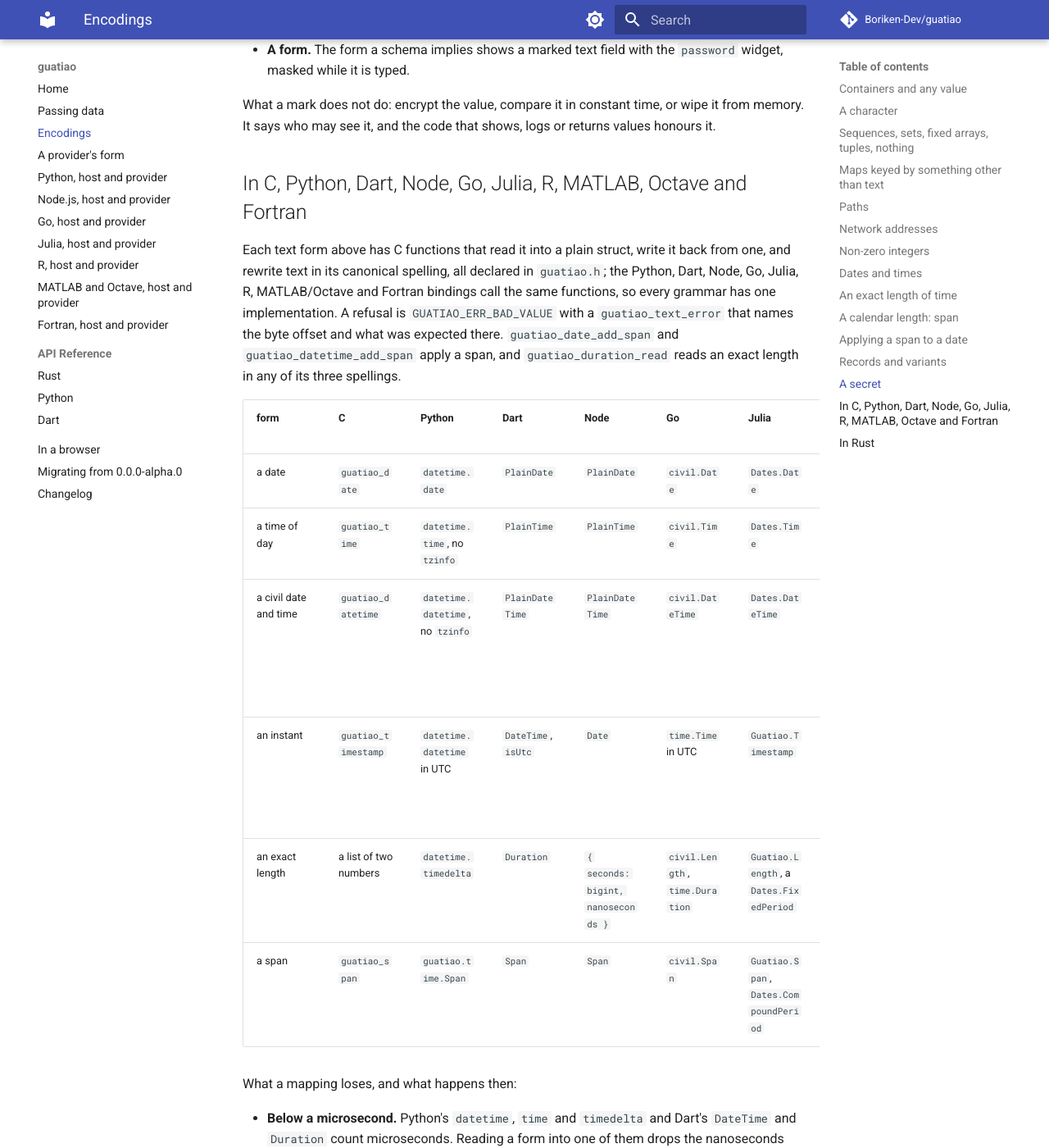
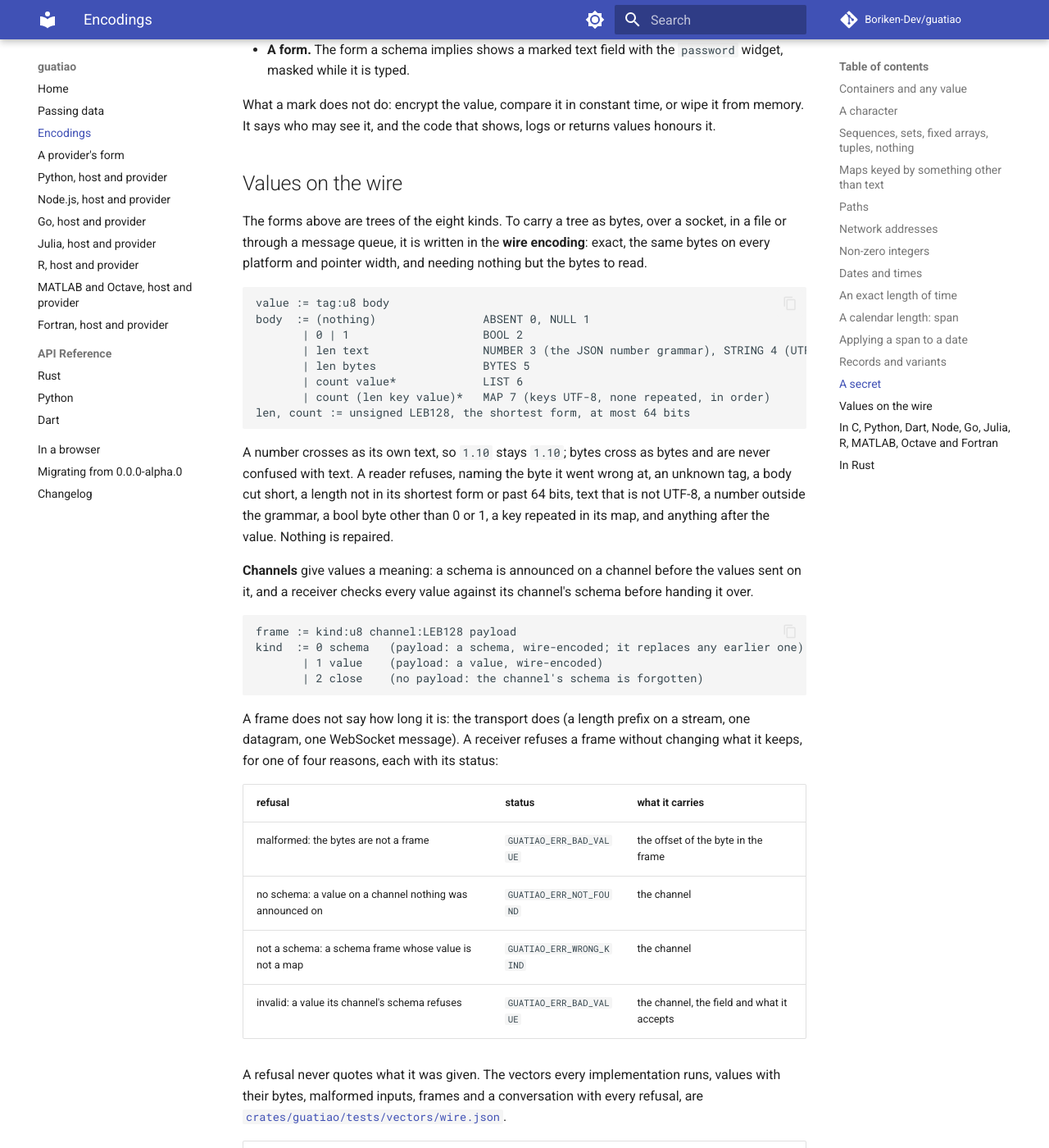
Before and after one commit to Boriken-Dev/guatiao, an MkDocs documentation site: the page built from docs/encodings.md, in a window 1280 px wide and 1400 px high, scrolled down 8553 px. Shown: the whole window at 82% size. Built offline with MkDocs 1.6.1 and Material for MkDocs 9.7.7, drawn with Linux system fonts in a browser that asks for light colours; comment, search, counter and statistics services are not loaded; some of the changed text lies outside the part shown.

Commit message:
docs: the wire encoding and channel frames beside the value encoding
The encodings page states the value grammar, the frame grammar, the
four refusals with their statuses, and each language's spelling of a
value as bytes, the frames and the receiver; the wasm page names the
channel functions the module exports. The changelog lists the bindings.

````diff
--- a/docs/encodings.md
+++ b/docs/encodings.md
@@ -378,6 +378,76 @@ What a mark does not do: encrypt the value, compare it in constant time,
 or wipe it from memory. It says who may see it, and the code that shows,
 logs or returns values honours it.
 
+## Values on the wire
+
+The forms above are trees of the eight kinds. To carry a tree as bytes,
+over a socket, in a file or through a message queue, it is written in
+the **wire encoding**: exact, the same bytes on every platform and
+pointer width, and needing nothing but the bytes to read.
+
+```text
+value := tag:u8 body
+body  := (nothing)                ABSENT 0, NULL 1
+       | 0 | 1                    BOOL 2
+       | len text                 NUMBER 3 (the JSON number grammar), STRING 4 (UTF-8)
+       | len bytes                BYTES 5
+       | count value*             LIST 6
+       | count (len key value)*   MAP 7 (keys UTF-8, none repeated, in order)
+len, count := unsigned LEB128, the shortest form, at most 64 bits
+```
+
+A number crosses as its own text, so `1.10` stays `1.10`; bytes cross
+as bytes and are never confused with text. A reader refuses, naming the
+byte it went wrong at, an unknown tag, a body cut short, a length not in
+its shortest form or past 64 bits, text that is not UTF-8, a number
+outside the grammar, a bool byte other than 0 or 1, a key repeated in
+its map, and anything after the value. Nothing is repaired.
+
+**Channels** give values a meaning: a schema is announced on a channel
+before the values sent on it, and a receiver checks every value against
+its channel's schema before handing it over.
+
+```text
+frame := kind:u8 channel:LEB128 payload
+kind  := 0 schema   (payload: a schema, wire-encoded; it replaces any earlier one)
+       | 1 value    (payload: a value, wire-encoded)
+       | 2 close    (no payload: the channel's schema is forgotten)
+```
+
+A frame does not say how long it is: the transport does (a length prefix
+on a stream, one datagram, one WebSocket message). A receiver refuses a
+frame without changing what it keeps, for one of four reasons, each with
+its status:
+
+| refusal | status | what it carries |
+| --- | --- | --- |
+| malformed: the bytes are not a frame | `GUATIAO_ERR_BAD_VALUE` | the offset of the byte in the frame |
+| no schema: a value on a channel nothing was announced on | `GUATIAO_ERR_NOT_FOUND` | the channel |
+| not a schema: a schema frame whose value is not a map | `GUATIAO_ERR_WRONG_KIND` | the channel |
+| invalid: a value its channel's schema refuses | `GUATIAO_ERR_BAD_VALUE` | the channel, the field and what it accepts |
+
+A refusal never quotes what it was given. The vectors every
+implementation runs, values with their bytes, malformed inputs, frames
+and a conversation with every refusal, are
+[`crates/guatiao/tests/vectors/wire.json`](https://github.com/Boriken-Dev/guatiao/blob/main/crates/guatiao/tests/vectors/wire.json).
+
+| | one value | frames | receiving |
+| --- | --- | --- | --- |
+| C | `guatiao_wire_encode`, `guatiao_wire_decode` | `guatiao_wire_announce`, `_send`, `_close` | `guatiao_wire_receiver_new`, `_accept` (a `guatiao_wire_event`), `_free` |
+| Rust | `wire::to_bytes`, `wire::decode` | `wire::channel::{announce, send, close}` | `Receiver::accept`, `Received`, `WireError` |
+| Python | `ref.to_wire()`, `Value.from_wire(data)` | `guatiao.wire.{announce, send, close}` | `wire.Receiver().accept(frame)`; `Malformed`, `NoSchema`, `NotASchema`, `Invalid` |
+| Dart | `ref.toWire()`, `Value.fromWire(data)` | `package:guatiao/wire.dart`: `announce`, `send`, `close` | `Receiver().accept(frame)`; the same four, each a `Refused` |
+| Node | `ref.toWire()`, `Value.fromWire(data)` | `guatiao/wire`: `announce`, `send`, `close` | `new Receiver().accept(frame)`; the same four |
+| Go | `ref.ToWire()`, `FromWire(data)` | `WireAnnounce`, `WireSend`, `WireClose` | `NewReceiver()`, `Accept(frame)`; a `*Refused` |
+| Julia | `to_wire(v)`, `from_wire(data)` | `Wire.announce`, `Wire.send`, `Wire.close` | `Wire.Receiver()`, `Wire.accept(r, frame)`; a `Wire.Refused` |
+| R | `to_wire(x)`, `from_wire(bytes)` | `wire_announce`, `wire_send`, `wire_close` | `wire_receiver()$accept(frame)`; conditions `guatiao_wire_*` |
+| MATLAB, Octave | `v.to_wire()`, `guatiao.Value.from_wire(b)` | `guatiao.wire.announce`, `.send`, `.close` | `guatiao.wire.Receiver().accept(frame)`; `guatiao:<Status>:<refusal>` errors |
+| Fortran | `guatiao_to_wire`, `guatiao_from_wire` | `guatiao_wire_announce`, `_send`, `_close` | `guatiao_open_receiver`, `r%accept`; a `guatiao_wire_refusal` |
+
+In every binding the refusal is also the status's own error, so code
+that catches a bad value catches a malformed frame and an invalid value
+alike, and code that wants the reason reads the refusal.
+
 ## In C, Python, Dart, Node, Go, Julia, R, MATLAB, Octave and Fortran
 
 Each text form above has C functions that read it into a plain struct,
````
Also changed, not shown: CHANGELOG.md (+13 -0 lines), docs/wasm.md (+11 -1 lines).
